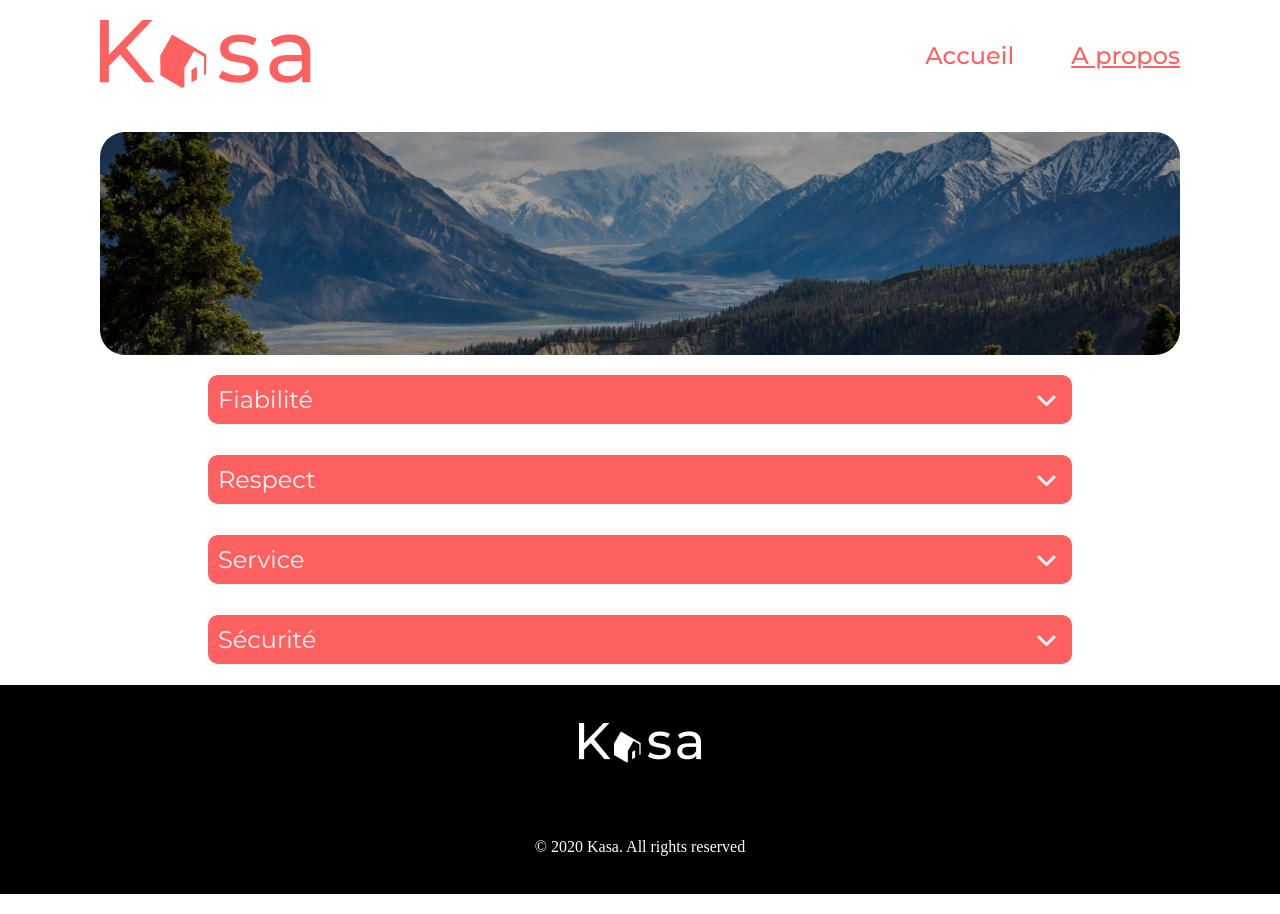
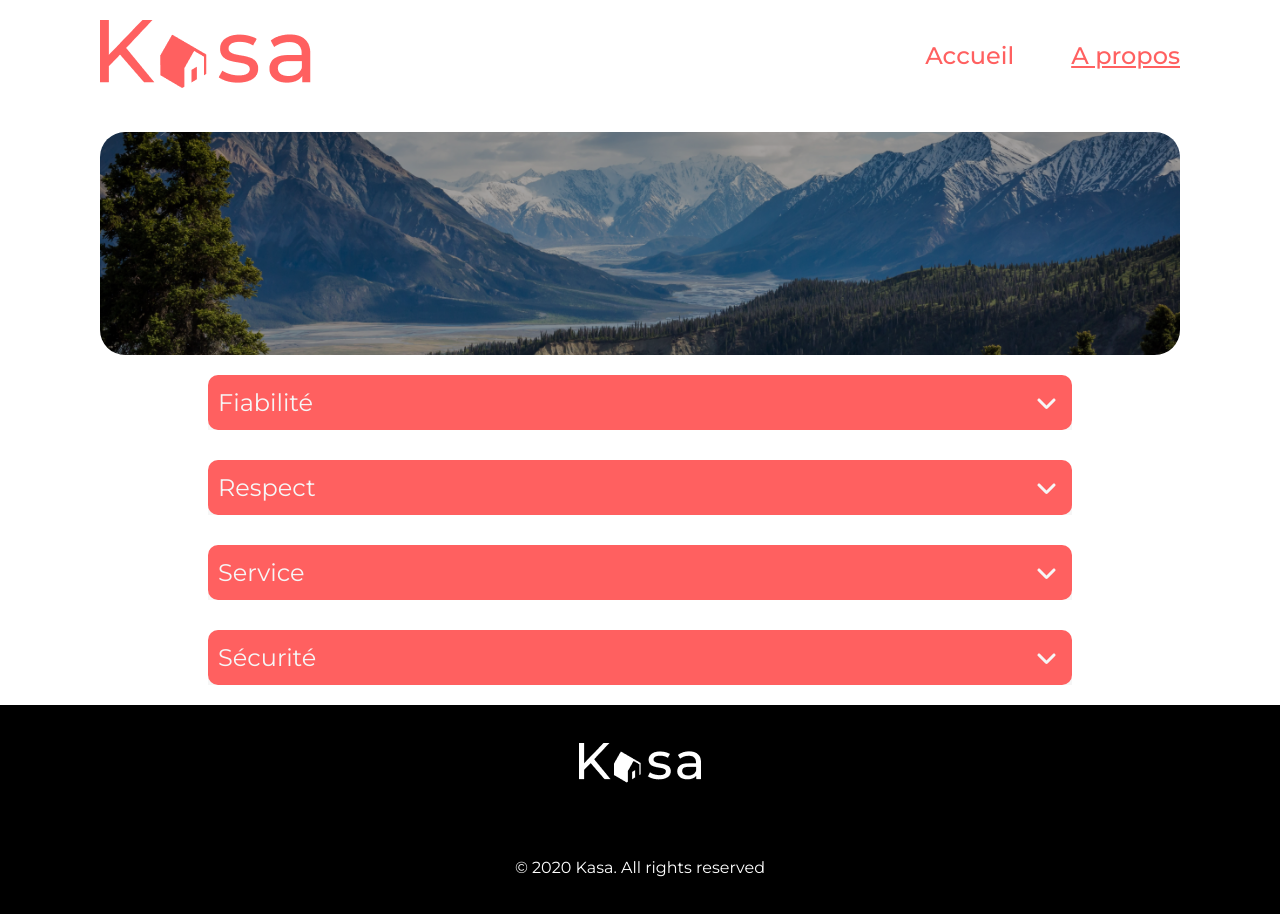
Before and after one commit to Zabrath/Projet-8-kasa, a React (Create React App) app: page /propos in a window 1280 px wide. Built offline with nearby package versions, Linux system fonts and the light colour scheme.

Commit message:
soutenance blanche

```diff
--- a/src/components/caroussel/caroussel.jsx
+++ b/src/components/caroussel/caroussel.jsx
@@ -1,6 +1,4 @@
 import React, { useState } from "react";
-import { FontAwesomeIcon } from "@fortawesome/react-fontawesome";
-import { faAngleLeft, faAngleRight } from "@fortawesome/free-solid-svg-icons";
 import "./caroussel.scss";
 
 function Caroussel({ images }) {
--- a/src/components/dropdown/dropdown.jsx
+++ b/src/components/dropdown/dropdown.jsx
@@ -1,6 +1,6 @@
-import React, { useState, useRef } from "react";
+import React, { useState } from "react";
 import { FontAwesomeIcon } from "@fortawesome/react-fontawesome";
-import { faAngleUp, faAngleDown } from "@fortawesome/free-solid-svg-icons";
+import { faAngleDown } from "@fortawesome/free-solid-svg-icons";
 import "./dropdown.scss";
 
 function Dropdown({ title, text }) {
--- a/src/components/dropdown/dropdown.scss
+++ b/src/components/dropdown/dropdown.scss
@@ -1,15 +1,17 @@
 .dropdownSection {
   width: 100%;
-  display: flex;
-  flex-direction: column;
+  display: grid;
+  grid-template-rows: 55px 0fr;
   overflow: hidden;
-  height: 50px;
   transition: all 0.5s;
   &.open {
-    height: auto;
     grid-template-rows: 55px 1fr;
     svg{
       rotate: 180deg;
+    }
+    .dropdownSection__content {
+      padding: 23px 15px 15px 15px;
+
     }
   }
   svg{
@@ -34,10 +36,14 @@
   }
   .dropdownSection__icon{
     padding-right: 5px;
+    cursor: pointer;
   }
   .dropdownSection__content {
+    position: relative;
+    z-index: -1;
+    padding: 0 15px;
+    margin-top: -8px;
     line-height: 1.5;
-    padding: 15px;
     background-color: #f6f6f6;
     color: #ff6060;
     font-family: "Montserrat";
@@ -62,14 +68,17 @@ li {
 @media (max-width: 375px) {
   .dropdownSection {
     width: 100%;
-    display: flex;
-    flex-direction: column;
+    grid-template-rows: 30px 0fr;
+    &.open {
+      grid-template-rows: 30px 1fr;
+    }
 
     .dropdownSection__button {
       font-size: 15px;
+      height: 30px;
     }
     .dropdownSection__content {
-      font-size: 18px;
+      font-size: 12px;
     }
   }
 }
--- a/src/components/footer/footer.scss
+++ b/src/components/footer/footer.scss
@@ -1,11 +1,12 @@
 .footer {
   background-color: black;
-  display:grid;
+  display: grid;
   width: 100%;
   height: 209px;
   place-items: center;
   margin-top: 20px;
 
+
   &__texte {
     color: white;
   }
--- a/src/main.scss
+++ b/src/main.scss
@@ -7,6 +7,7 @@
 body {
     padding: 0;
     margin: 0;
+    font-family: 'Montserrat';
 }
 
 #root {
```
